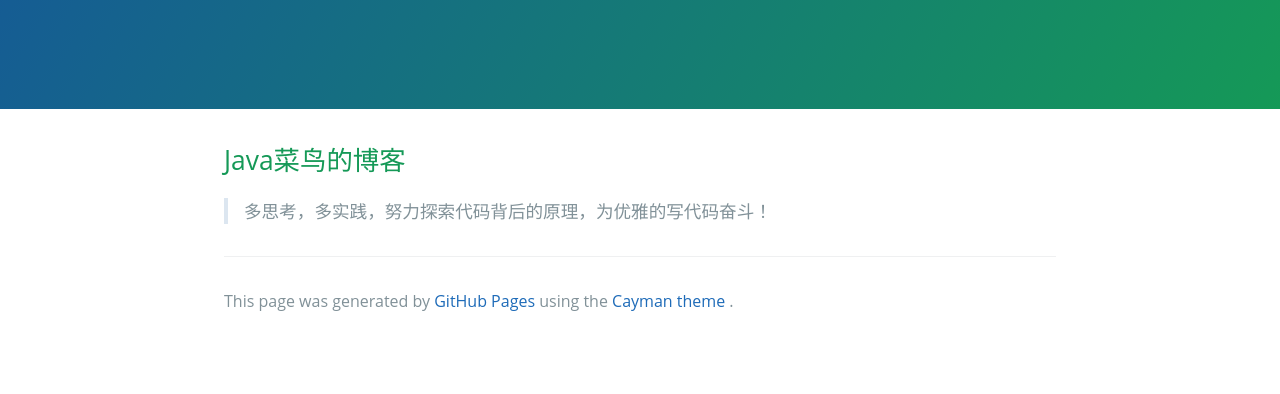
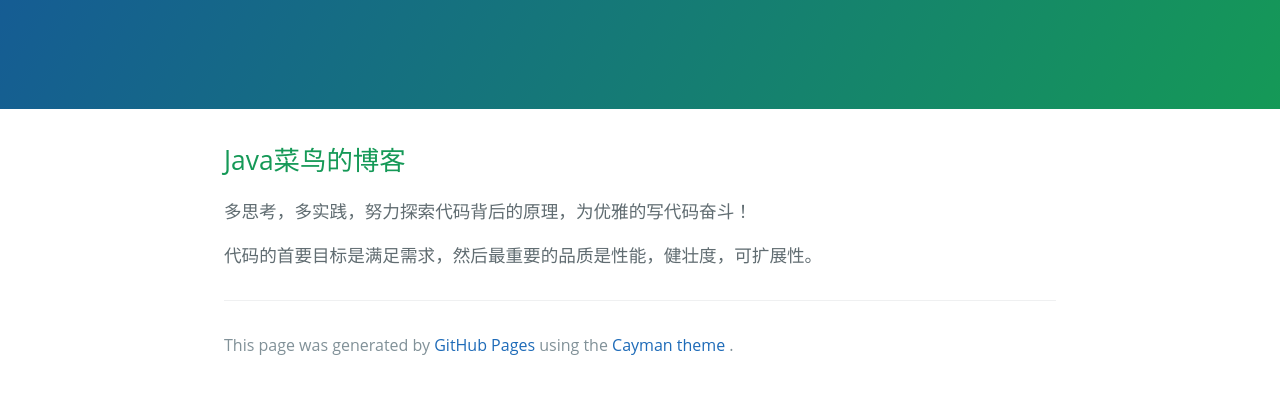
Before and after one commit to vip8860/vip8860.github.io, a plain HTML site: page index.html in a window 1280 px wide. Shown: the part 208-602 px from the top of the page. Drawn offline with Linux system fonts and the light colour scheme.

Commit message:
add some words
add my words

```diff
--- a/index.html
+++ b/index.html
@@ -18,9 +18,10 @@
       <h2>
 <a id="java菜鸟的博客" class="anchor" href="#java%E8%8F%9C%E9%B8%9F%E7%9A%84%E5%8D%9A%E5%AE%A2" aria-hidden="true"><span aria-hidden="true" class="octicon octicon-link"></span></a>Java菜鸟的博客</h2>
 
-<blockquote>
+
 <p>多思考，多实践，努力探索代码背后的原理，为优雅的写代码奋斗！</p>
-</blockquote>
+
+<p>代码的首要目标是满足需求，然后最重要的品质是性能，健壮度，可扩展性。</p>
 
       <footer class="site-footer">
 
```
